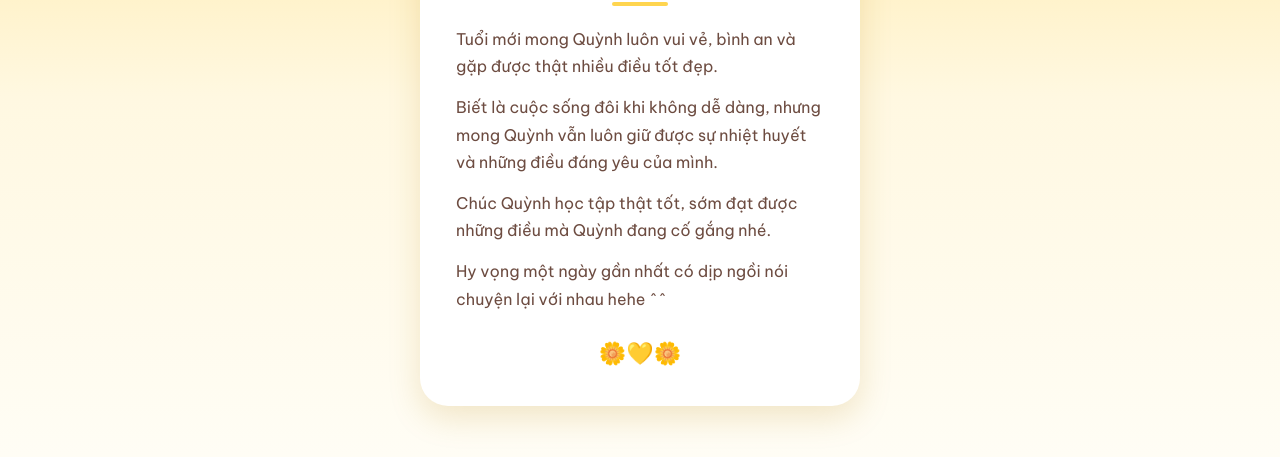
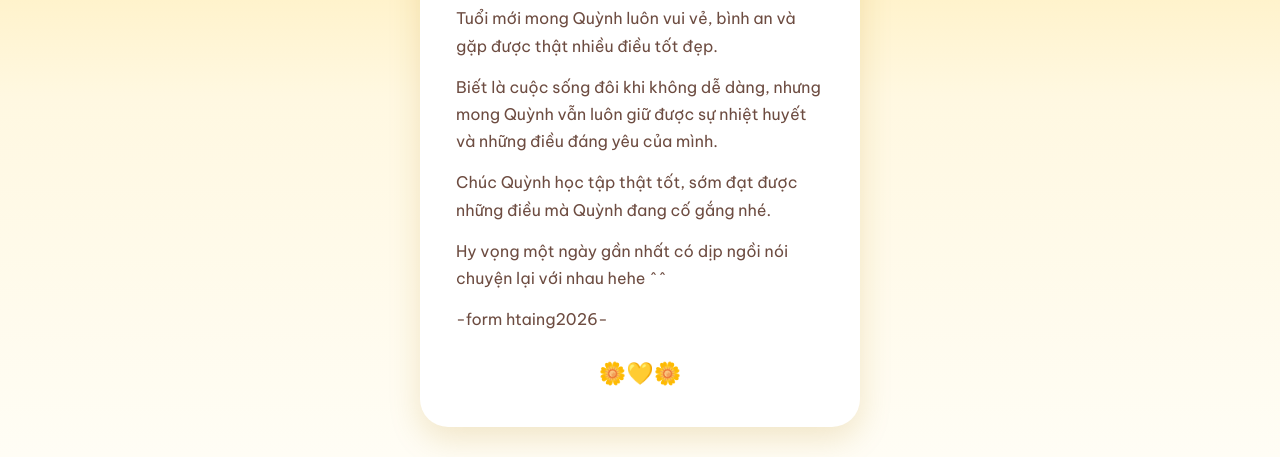
Before and after one commit to taismyname/sndiemquynh21, a plain HTML site: page index.html in a window 1280 px wide. Shown: the part 343-800 px from the top of the page. Drawn offline with Linux system fonts and the light colour scheme.

Commit message:
Add footer note in index.html

```diff
--- a/index.html
+++ b/index.html
@@ -132,6 +132,7 @@
       <p>Biết là cuộc sống đôi khi không dễ dàng, nhưng mong Quỳnh vẫn luôn giữ được sự nhiệt huyết và những điều đáng yêu của mình.</p>
       <p>Chúc Quỳnh học tập thật tốt, sớm đạt được những điều mà Quỳnh đang cố gắng nhé.</p>
       <p>Hy vọng một ngày gần nhất có dịp ngồi nói chuyện lại với nhau hehe ^^</p>
+     <p>-form htaing2026-</p>
     </section>
 
     <div class="footer" aria-hidden="true">🌼💛🌼</div>
```
